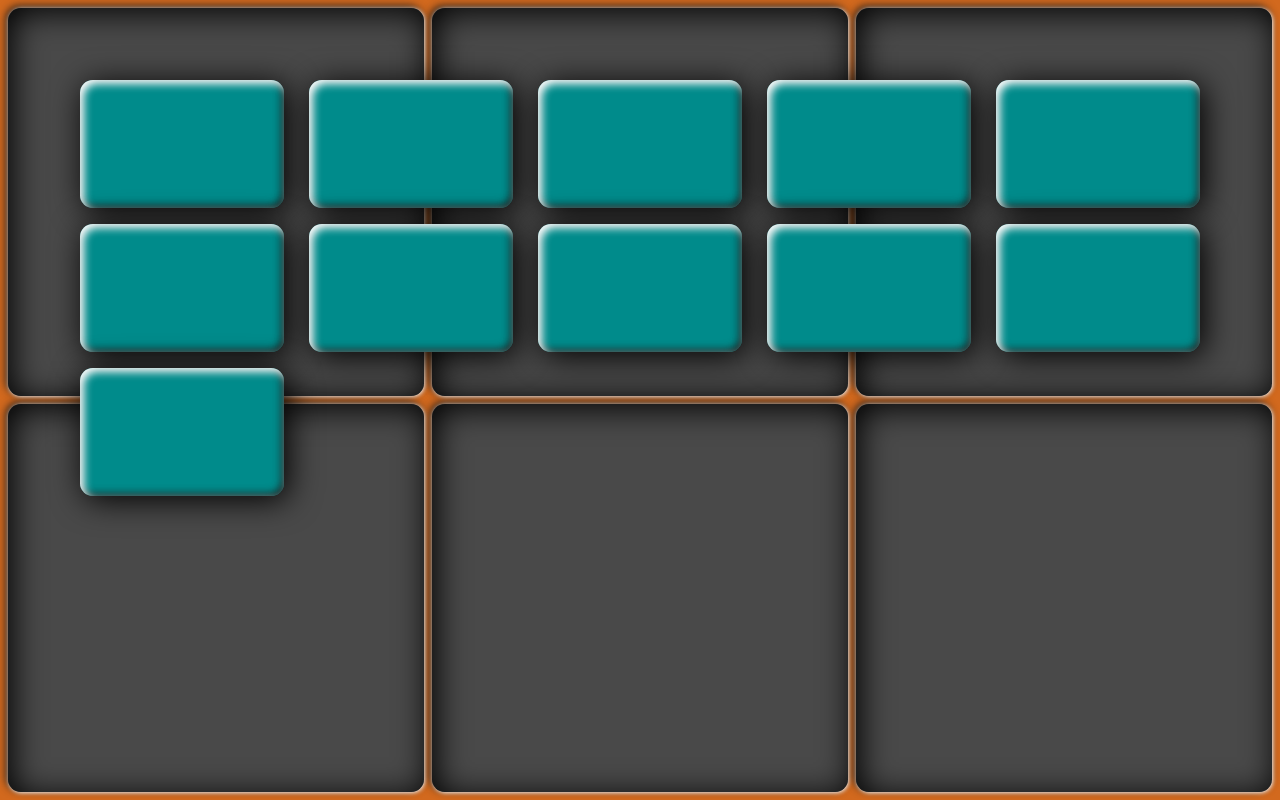
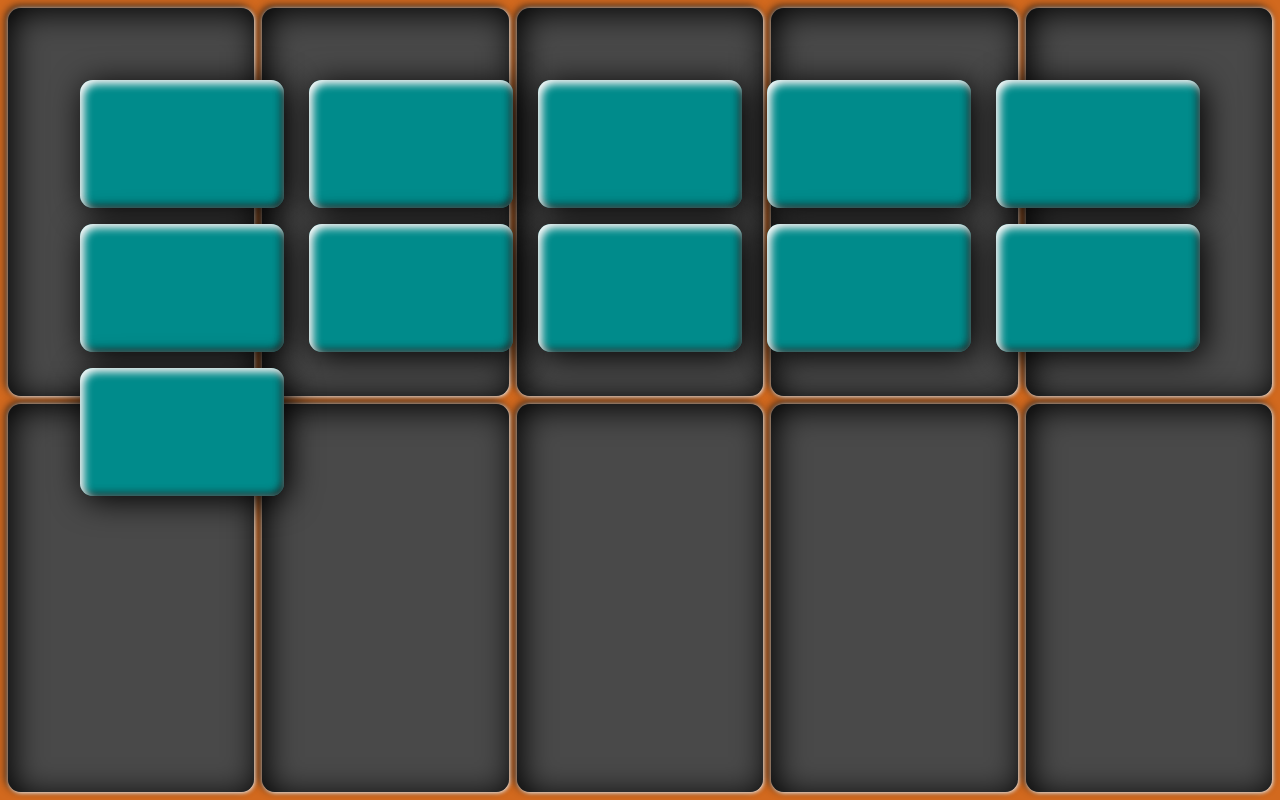
Before and after one commit to EnderSmith/CSSexperiments, a plain HTML site: page page1/page1.html in a window 1280 px wide. Drawn offline with Linux system fonts and the light colour scheme.

Commit message:
page1 update

```diff
--- a/page1/page1.css
+++ b/page1/page1.css
@@ -12,7 +12,7 @@ body {
   grid-row: 1;
   margin: 1vh;
   display: grid;
-  grid-template-columns: repeat(3, 1fr);
+  grid-template-columns: repeat(5, 1fr);
   grid-auto-rows: 49.5%;
   grid-gap: 1vh;
 }
--- a/page1/page1.html
+++ b/page1/page1.html
@@ -10,6 +10,10 @@
 <body>
   <div class="container">
     <div class="background">
+      <div class="background-block"></div>
+      <div class="background-block"></div>
+      <div class="background-block"></div>
+      <div class="background-block"></div>
       <div class="background-block"></div>
       <div class="background-block"></div>
       <div class="background-block"></div>
```
